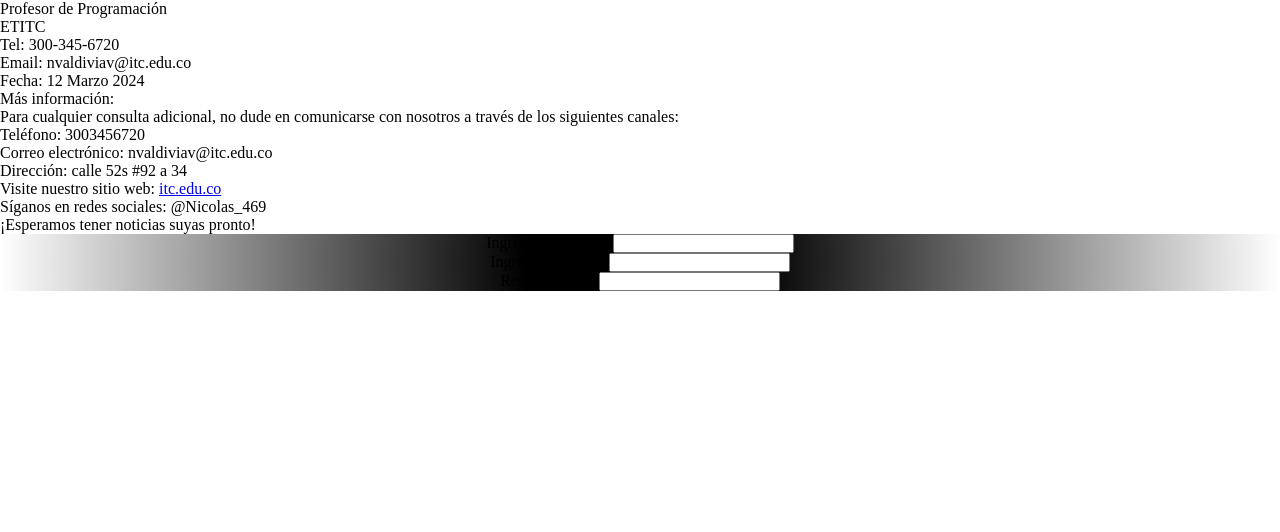
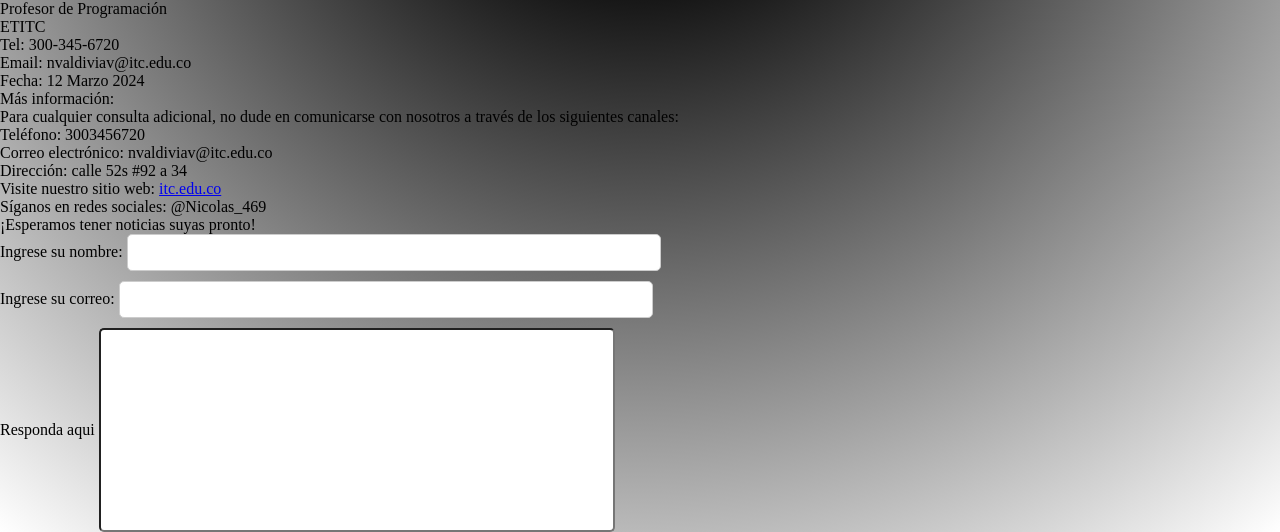
Before and after one commit to NicoValVilla/Programacion3NV, a plain HTML site: page index.html in a window 1280 px wide. Shown: the part 1050-1582 px from the top of the page. Before the commit the page ends 1341 px from the top, so only its background shows below. Drawn offline with Linux system fonts and the light colour scheme.

Commit message:
Cambios CSS

```diff
--- a/style.css
+++ b/style.css
@@ -2,11 +2,7 @@
   margin: 0;
   padding: 0;
 }
-.Formulario {
-  text-align: left;
-  width: 100%;
-  height: 100%;
-  text-align: center;
+body{
   background: rgb(0, 0, 0);
   background: radial-gradient(
     circle,
@@ -14,3 +10,23 @@
     rgba(255, 255, 255, 1) 100%
   );
 }
+
+input[type="text"]{
+  width: 40%;
+  padding: 10px;
+  margin-bottom: 10px;
+  border: 1px solid #ccc;
+  border-radius: 5px;
+}
+input[type="textarea"]{
+  border-radius: 5px;
+  width: 40%;
+  height: 200px;
+}
+.Formulario {
+  text-align: left;
+  width: 100%;
+  height: 100%;
+
+
+}
```
